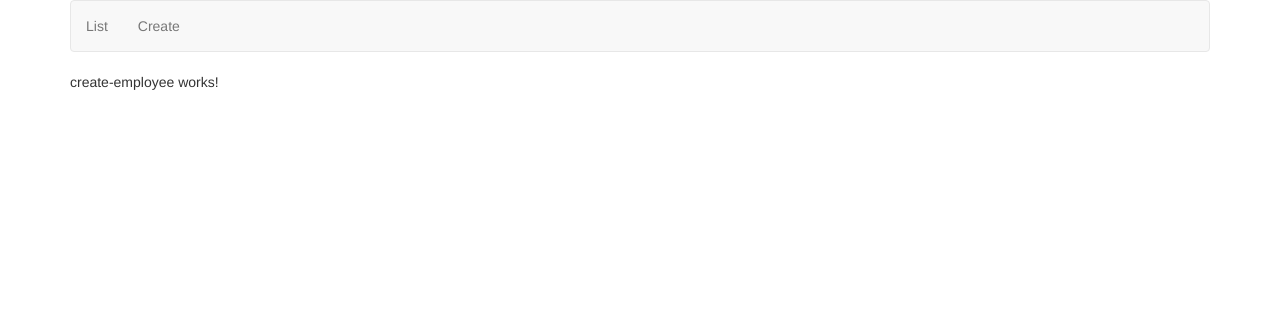
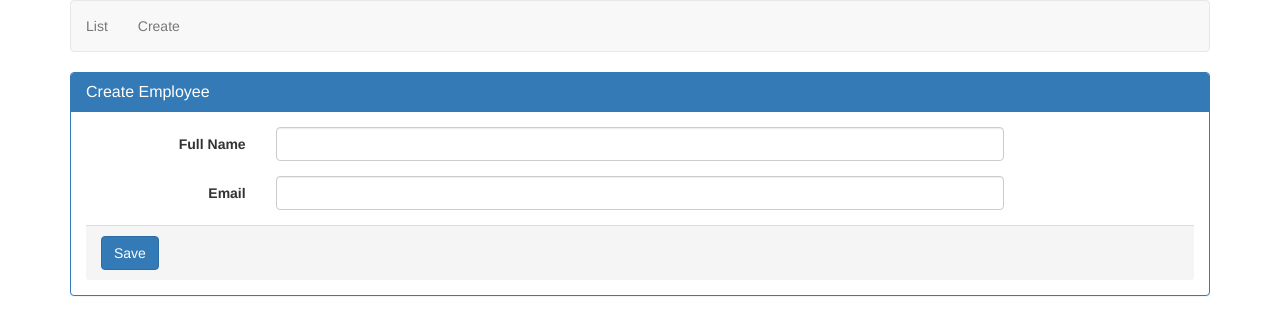
Before and after one commit to vishallotlikar/Angular8, an Angular app: page /create in a window 1280 px wide. Shown: the top 334 px of the page. Built offline with nearby package versions, Linux system fonts and the light colour scheme.

Commit message:
reactive form

```diff
--- a/src/app/app.module.ts
+++ b/src/app/app.module.ts
@@ -1,5 +1,6 @@
 import { BrowserModule } from '@angular/platform-browser';
 import { NgModule } from '@angular/core';
+import { ReactiveFormsModule } from '@angular/forms'
 
 import { AppRoutingModule } from './app-routing.module';
 import { AppComponent } from './app.component';
@@ -14,7 +15,8 @@
   ],
   imports: [
     BrowserModule,
-    AppRoutingModule
+    AppRoutingModule,
+    ReactiveFormsModule
   ],
   providers: [],
   bootstrap: [AppComponent]
--- a/src/app/employee/create-employee.component.html
+++ b/src/app/employee/create-employee.component.html
@@ -1 +1,24 @@
-<p>create-employee works!</p>
+<form [formGroup]="employeeForm" (ngSubmit)=onSubmit() class="form-horizontal">
+    <div class="panel panel-primary">
+        <div class="panel-heading">
+            <h3 class="panel-title">Create Employee</h3>
+        </div>
+        <div class="panel-body">
+            <div class="form-group">
+                <label class="col-sm-2 control-label" for="fullName">Full Name</label>
+                <div class="col-sm-8">
+                    <input type="text" formControlName="fullName" id="fullName" class="form-control">
+                </div>
+            </div>
+            <div class="form-group">
+                <label class="col-sm-2 control-label" for="fullName">Email</label>
+                <div class="col-sm-8">
+                    <input type="text" formControlName="email" id="email" class="form-control">
+                </div>
+            </div>
+            <div class="panel-footer">
+                <button class="btn btn-primary" type="submit">Save</button>
+            </div>
+        </div>
+    </div>
+</form>
--- a/src/app/employee/create-employee.component.ts
+++ b/src/app/employee/create-employee.component.ts
@@ -1,4 +1,5 @@
 import { Component, OnInit } from '@angular/core';
+import { FormGroup, FormControl } from '@angular/forms'
 
 @Component({
   selector: 'app-create-employee',
@@ -6,10 +7,19 @@
   styleUrls: ['./create-employee.component.scss']
 })
 export class CreateEmployeeComponent implements OnInit {
+  employeeForm: FormGroup;
 
   constructor() { }
 
   ngOnInit() {
+    this.employeeForm = new FormGroup({
+      fullName: new FormControl(),
+      email: new FormControl()
+    })
+  }
+
+  onSubmit(): void {
+    console.log(this.employeeForm.value)
   }
 
 }
```
